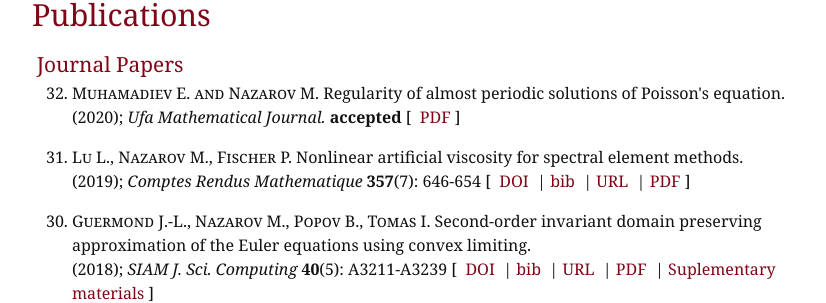
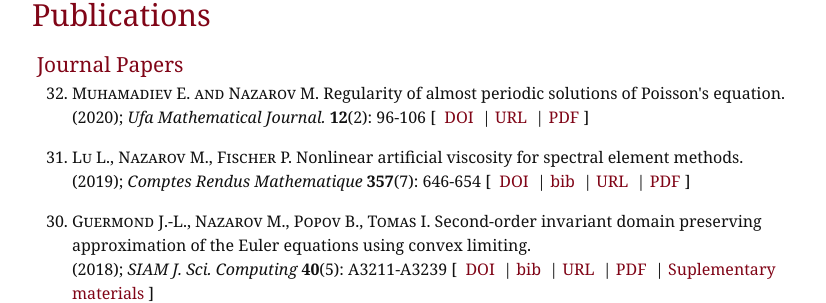
Before and after one commit to murtazo/murtazo.github.io, a Jekyll site: the page built from _pages/publications.md, in a window 1280 px wide and 900 px high. Shown: the part 141-444 px from the top of the window, without its empty margins (223-1049 px from the left). Built offline with Jekyll 4.4.1, drawn with Linux system fonts in a browser that asks for light colours; nearby versions of some CDN libraries; a style sheet for code colours, icons or effects is not loaded.

Commit message:
Update papers.html

```diff
--- a/_includes/papers.html
+++ b/_includes/papers.html
@@ -13,8 +13,10 @@
       <journal>
         Ufa Mathematical Journal.
       </journal>
-      <b>accepted</b>
+      <b>12</b>(2): 96-106
       [&nbsp;
+      <a href="http://dx.doi.org/10.13108/2020-12-2-97">DOI</a>&nbsp; |
+      <a href="https://matem.anrb.ru/en/article?art_id=683">URL</a>&nbsp; |
       <a
         href="https://www.researchgate.net/publication/339499377_Regularity_of_almost_periodic_solutions_of_Poisson's_equation#fullTextFileContent">PDF</a>
       ]
```
